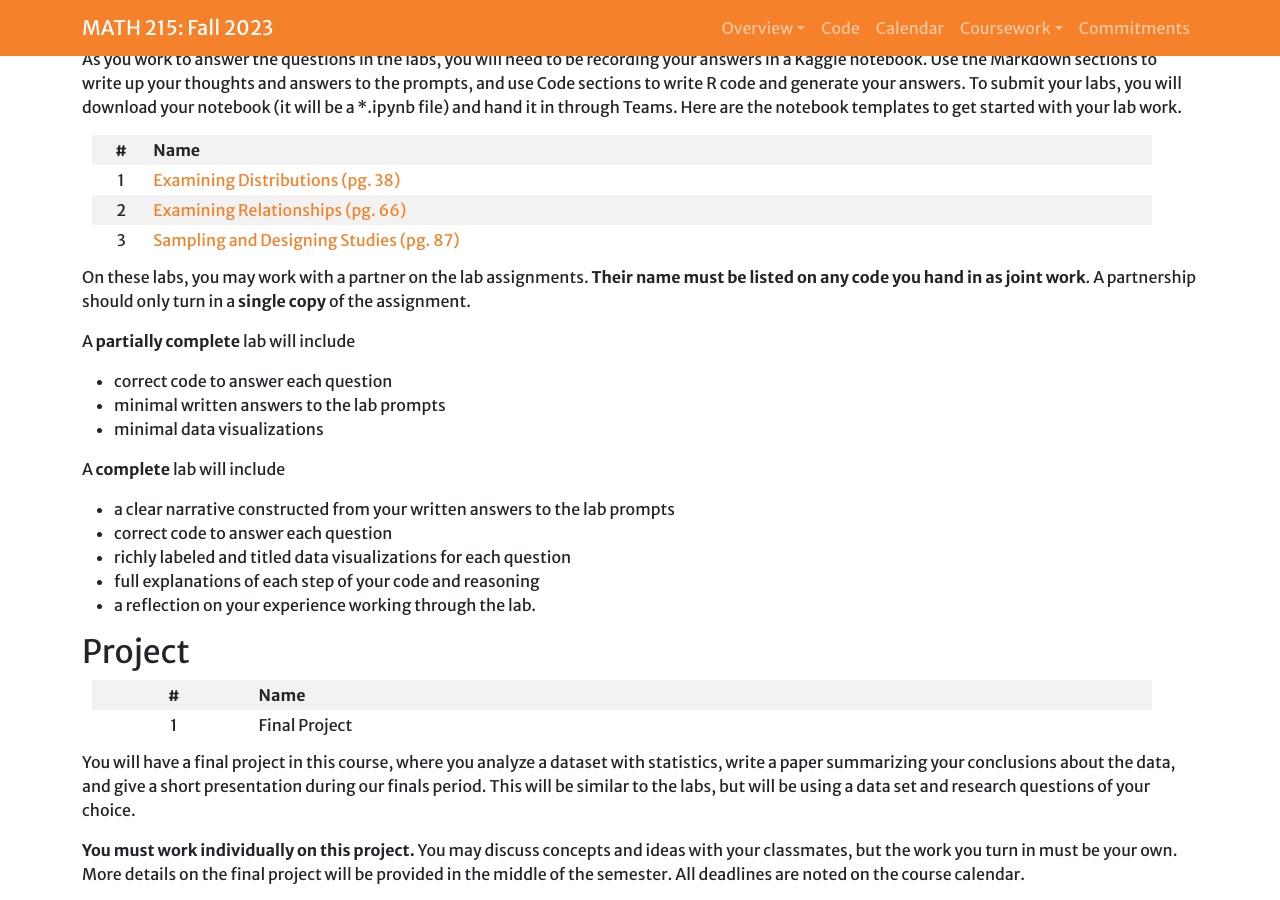
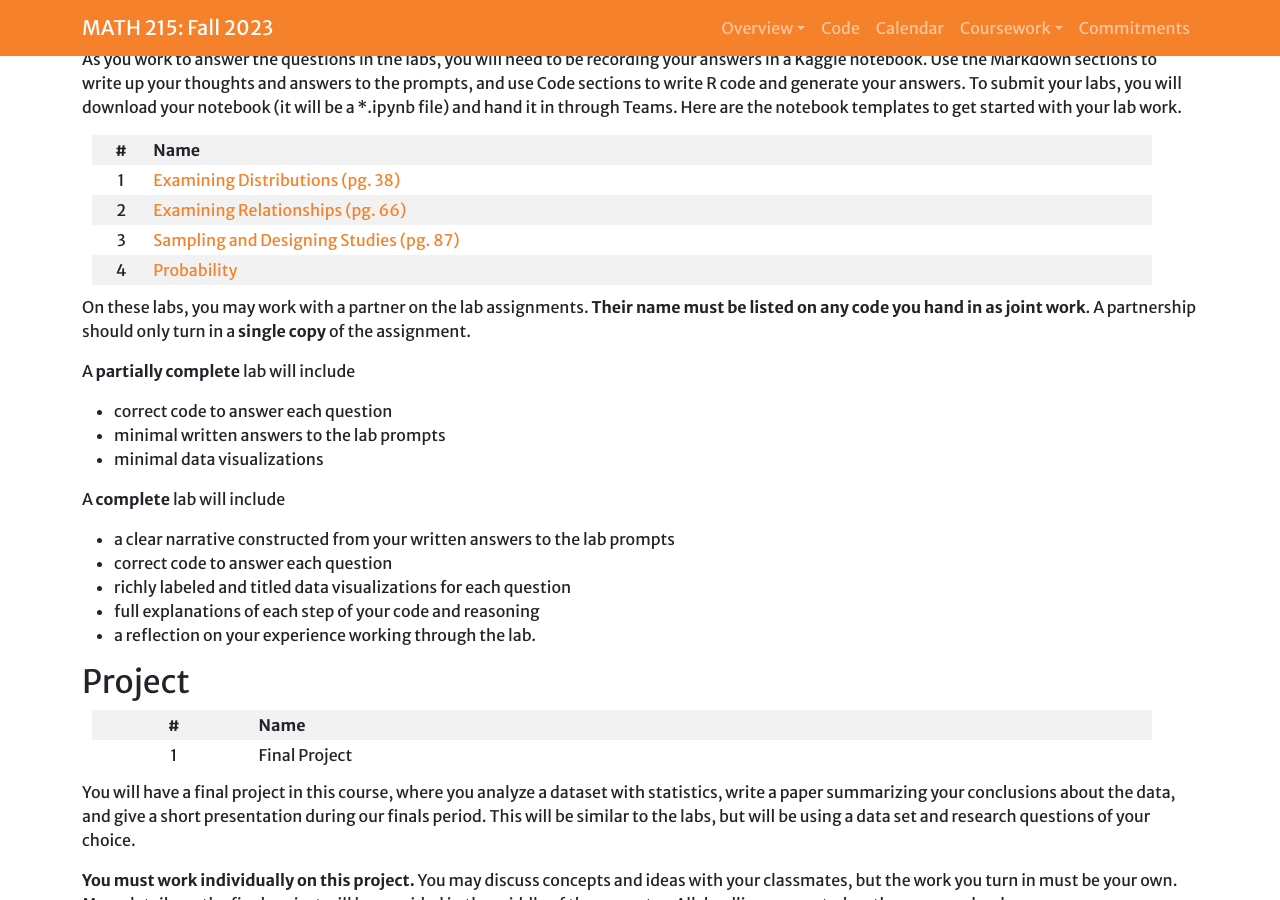
Before and after one commit to Hendrix-CS/math215, a Jekyll site: the page built from index.md, in a window 1280 px wide and 900 px high, scrolled down 3065 px. Built offline with Jekyll 4.4.1, drawn with Linux system fonts in a browser that asks for light colours; a script that is not in the unit is left out.

Commit message:
Adding Lab 4

```diff
--- a/index.md
+++ b/index.md
@@ -121,7 +121,8 @@ As you work to answer the questions in the labs, you will need to be recording y
 |:--:|-----|
 |1 | [Examining Distributions (pg. 38)](https://www.kaggle.com/code/markgoadrich/math-215-lab-1-examining-distributions) |
 |2 | [Examining Relationships (pg. 66)](https://www.kaggle.com/markgoadrich/math-215-lab-2-examining-relationships) |
-|3 | [Sampling and Designing Studies (pg. 87)](https://www.kaggle.com/markgoadrich/math-215-lab-3-sampling-and-designing-studies)
+|3 | [Sampling and Designing Studies (pg. 87)](https://www.kaggle.com/markgoadrich/math-215-lab-3-sampling-and-designing-studies) |
+|4 | [Probability](https://www.kaggle.com/code/markgoadrich/math-215-lab-4-probability) |
 
 On these labs, you may work with a partner on the lab assignments. **Their name must be listed on any code you hand in as joint work**. A partnership should only turn in a **single copy** of the assignment.
 
```
